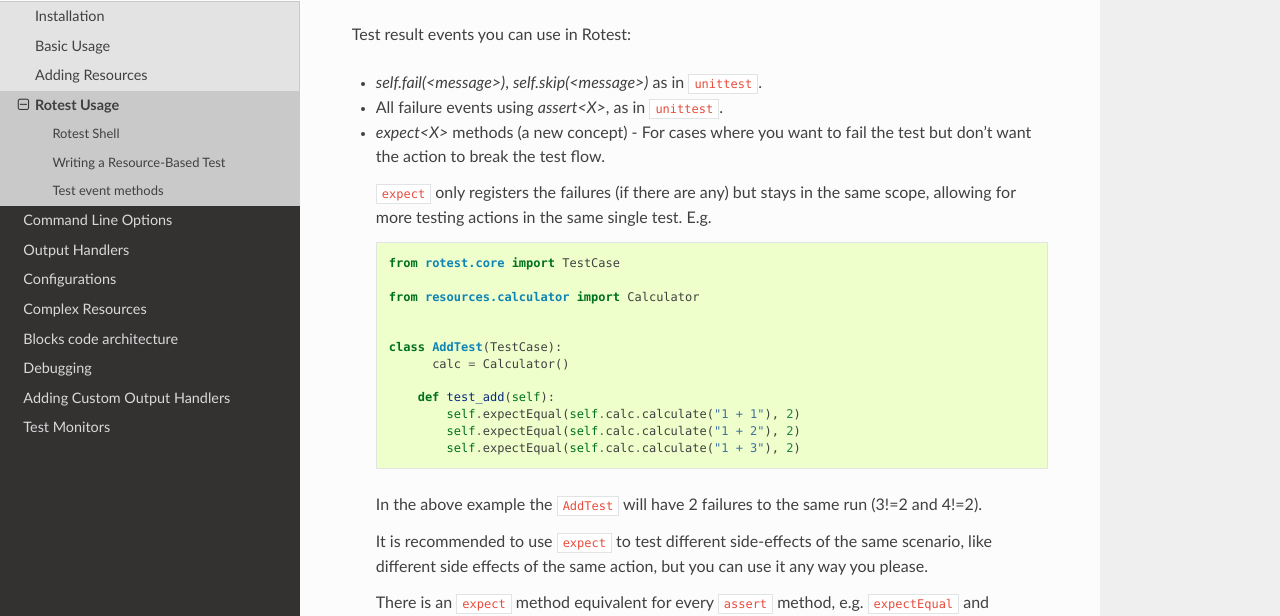
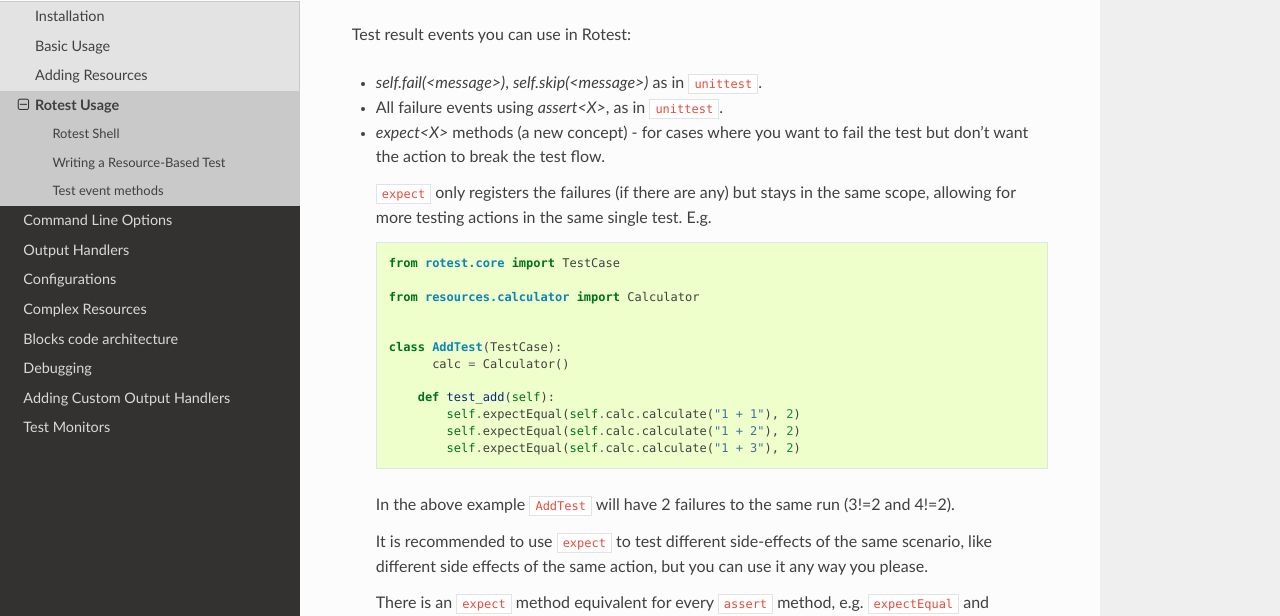
Before and after one commit to gregoil/rotest, a Sphinx documentation site: the page built from docs/intro/more_on_testing.rst, in a window 1280 px wide and 900 px high, scrolled down 2749 px. Shown: the part 135-751 px from the top of the window. Built offline with Sphinx 7.4.7 and the Read the Docs theme 2.0.0, drawn with Linux system fonts in a browser that asks for light colours.

Commit message:
fix docs spelling

```diff
--- a/docs/intro/more_on_testing.rst
+++ b/docs/intro/more_on_testing.rst
@@ -157,7 +157,7 @@
 
 * All failure events using `assert<X>`, as in ``unittest``.
 
-* `expect<X>` methods (a new concept) - For cases where you want to fail the
+* `expect<X>` methods (a new concept) - for cases where you want to fail the
   test but don't want the action to break the test flow.
 
   ``expect`` only registers the failures (if there are any) but stays in the same
@@ -178,7 +178,7 @@
               self.expectEqual(self.calc.calculate("1 + 2"), 2)
               self.expectEqual(self.calc.calculate("1 + 3"), 2)
 
-  In the above example the ``AddTest`` will have 2 failures to the same run (3!=2 and 4!=2).
+  In the above example ``AddTest`` will have 2 failures to the same run (3!=2 and 4!=2).
 
   It is recommended to use ``expect`` to test different side-effects of the same scenario,
   like different side effects of the same action, but you can use it any way you please.
```
